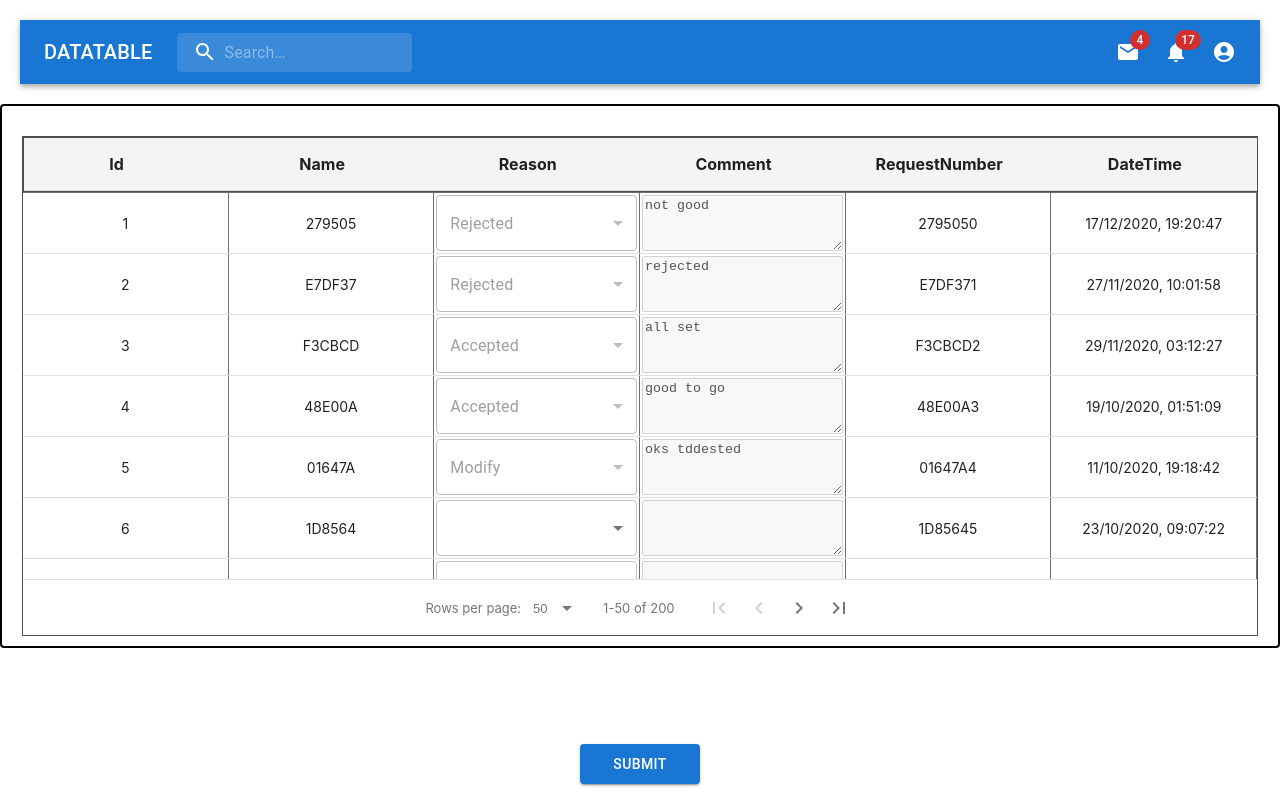
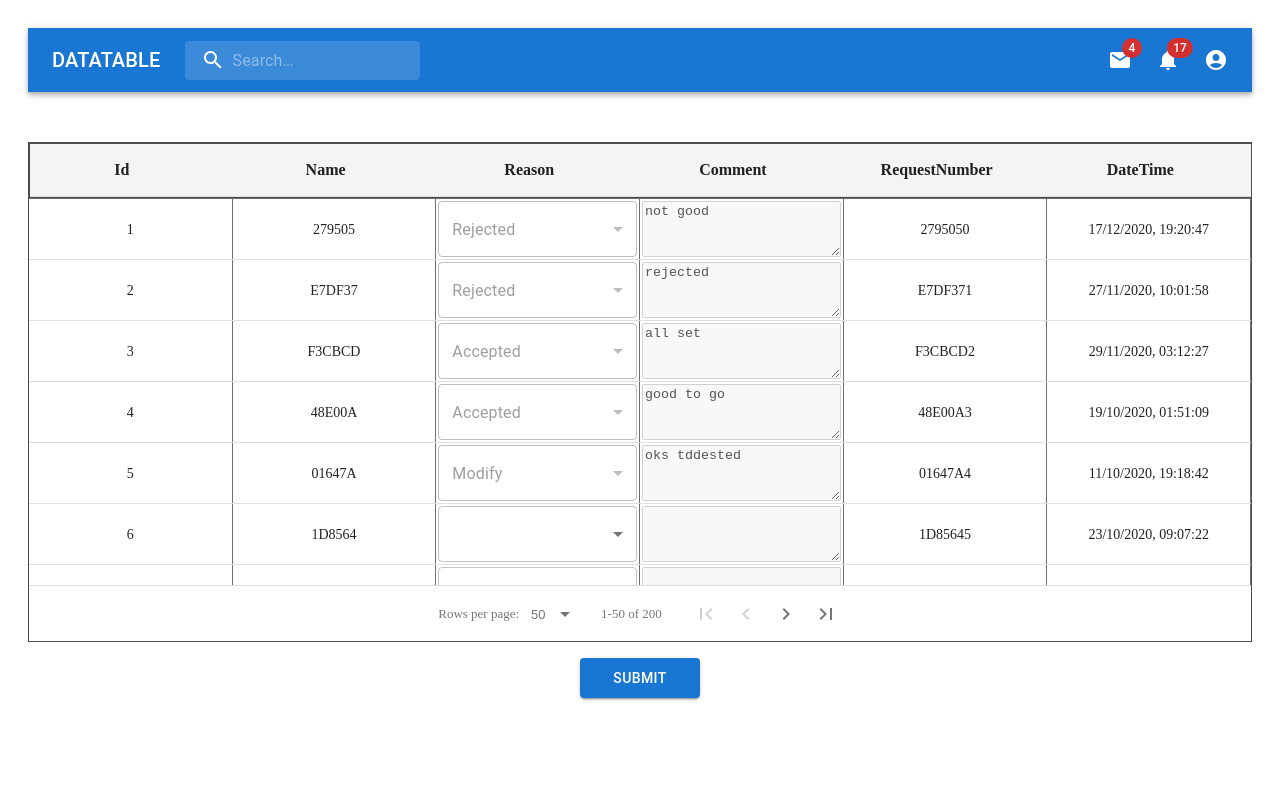
Before and after one commit to luc97500/datatable, a React (Create React App) app: page / in a window 1280 px wide. Built offline with nearby package versions, Linux system fonts and the light colour scheme.

Commit message:
position adjestd

```diff
--- a/src/App.js
+++ b/src/App.js
@@ -14,7 +14,7 @@ function App() {
             paddingRight: '20px',
             paddingLeft: '20px',
             paddingBottom: '10px',
-            border: '2px solid black',
+            // border: '2px solid black',
             borderRadius: '4px',
           }}>
       <Datatable currentScreen={currentScreen} />
--- a/src/component/datatable.jsx
+++ b/src/component/datatable.jsx
@@ -4,6 +4,7 @@ import { DropdownCell } from "./dropdowncell";
 import { CommentCell } from "./commentCell";
 import "./datable.css"; // Import your CSS file
 import { Box, Button } from "@mui/material";
+import { Padding } from "@mui/icons-material";
 
 export const Datatable = ({ currentScreen }) => {
   console.log(currentScreen);
@@ -260,16 +261,15 @@ export const Datatable = ({ currentScreen }) => {
         </div>
       </div>
 
-      <div>
+      {/* <div> */}
       <Box
         sx={{
-            position: "fixed",
-            bottom: 16,
-            left: "50%",
-            transform: "translateX(-50%)",
-            width: "100%",
+          minHeight: "5vh",
           display: "flex",
-            justifyContent: "center",
+          flexDirection: "column",
+          justifyContent: "flex-end", // Aligns content to the bottom
+          alignItems: "center", // Centers content horizontally
+          p: 2,
         }}
       >
         <Button
@@ -284,7 +284,7 @@ export const Datatable = ({ currentScreen }) => {
           Submit
         </Button>
       </Box>
-      </div>
+      {/* </div> */}
     </>
   );
 };
--- a/src/index.css
+++ b/src/index.css
@@ -1,13 +1,6 @@
-body {
-  margin: 0;
-  font-family: -apple-system, BlinkMacSystemFont, 'Segoe UI', 'Roboto', 'Oxygen',
-    'Ubuntu', 'Cantarell', 'Fira Sans', 'Droid Sans', 'Helvetica Neue',
-    sans-serif;
-  -webkit-font-smoothing: antialiased;
-  -moz-osx-font-smoothing: grayscale;
+main{
+  max-width: 1280px;
+  margin: auto;
+  min-height: 90vh;
+  padding: 10px;
 }
-
-code {
-  font-family: source-code-pro, Menlo, Monaco, Consolas, 'Courier New',
-    monospace;
-}
```
Lines whose indentation alone changed are shown as unchanged.
